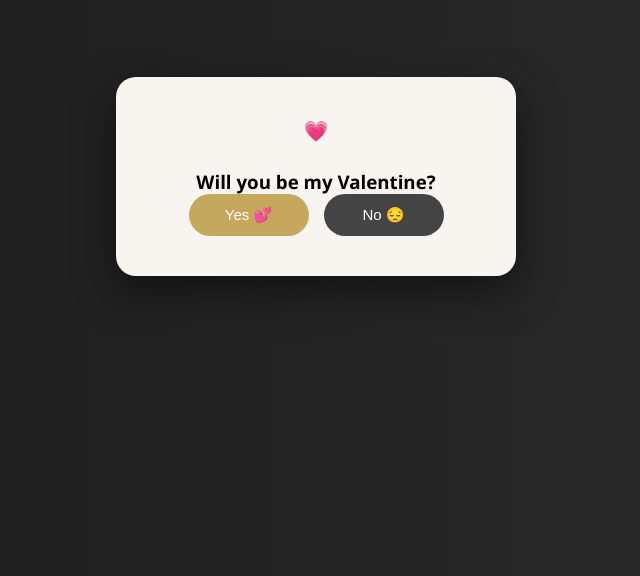
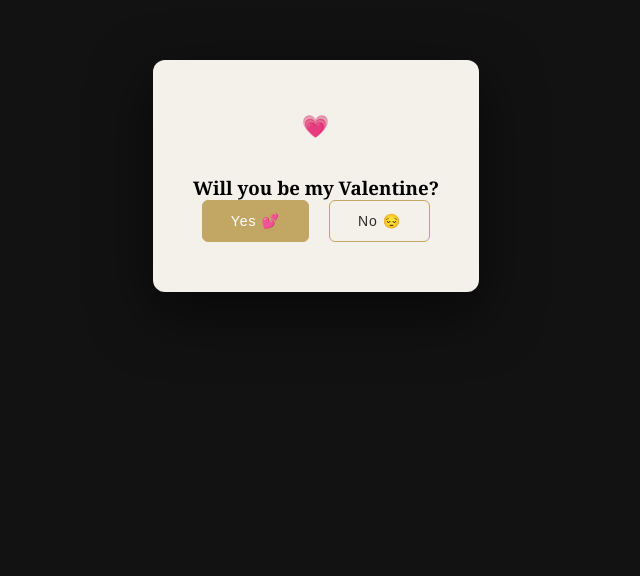
Before and after one commit to Asna-Shahid/valentine-site, a plain HTML site: page index.html in a window 1280 px wide. Shown: the part 224-800 px from the top of the page, without its empty margins (324-964 px from the left). Drawn offline with Linux system fonts and the light colour scheme.

Commit message:
Update style.css

```diff
--- a/style.css
+++ b/style.css
@@ -11,87 +11,82 @@ body {
   display: flex;
   justify-content: center;
   align-items: center;
-  background: linear-gradient(to right, #1c1c1c, #2c2c2c);
-  font-family: 'Segoe UI', sans-serif;
+  background: #121212;
+  font-family: 'Georgia', serif;
   padding: 20px;
-}
-
-/* Container */
-.container {
-  width: 100%;
-  display: flex;
-  justify-content: center;
-  align-items: center;
 }
 
 /* Card */
 .card {
-  background: #f8f5f0;
-  padding: 40px 30px;
-  border-radius: 20px;
-  box-shadow: 0 15px 40px rgba(0,0,0,0.5);
+  background: #f4f1ea;
+  padding: 50px 40px;
+  border-radius: 12px;
   text-align: center;
   width: 100%;
-  max-width: 400px;
+  max-width: 420px;
+  box-shadow: 0 20px 60px rgba(0, 0, 0, 0.6);
+  animation: fadeIn 1.5s ease forwards;
 }
 
-/* Headings */
-h1 {
-  font-size: 36px;
-  margin-bottom: 10px;
+/* Elegant fade animation */
+@keyframes fadeIn {
+  from {
+    opacity: 0;
+    transform: translateY(20px);
+  }
+  to {
+    opacity: 1;
+    transform: translateY(0);
+  }
 }
 
 h2 {
-  font-size: 20px;
-  margin-bottom: 25px;
-  color: #333;
+  font-size: 22px;
+  margin-bottom: 35px;
+  color: #2c2c2c;
+  letter-spacing: 1px;
+}
+
+/* Buttons container */
+.buttons {
+  display: flex;
+  justify-content: center;
+  gap: 20px;
+  flex-wrap: wrap;
 }
 
 /* Buttons */
-.buttons {
-  display: flex;
-  justify-content: center;
-  gap: 15px;
-  flex-wrap: wrap;
+button {
+  padding: 12px 28px;
+  border-radius: 6px;
+  border: 1px solid #c2a663;
+  background: transparent;
+  color: #2c2c2c;
+  font-size: 14px;
+  letter-spacing: 1px;
+  cursor: pointer;
+  transition: all 0.3s ease;
 }
 
-button {
-  padding: 12px 25px;
-  border: none;
-  border-radius: 30px;
-  font-size: 15px;
-  cursor: pointer;
-  transition: 0.3s ease;
-  min-width: 120px;
-}
-
+/* Yes button */
 button:first-child {
-  background-color: #c6a75e;
+  background: #c2a663;
   color: white;
 }
 
 button:first-child:hover {
-  background-color: #b8954f;
-  transform: scale(1.05);
+  background: #a88d4f;
 }
 
-button:last-child {
-  background-color: #444;
-  color: white;
+/* No button */
+button:last-child:hover {
+  background: #e8e4db;
 }
 
-button:last-child:hover {
-  background-color: #222;
-}
-
-/* Mobile adjustments */
+/* Mobile */
 @media (max-width: 480px) {
   .card {
-    padding: 30px 20px;
-  }
-
-  h2 {
-    font-size: 18px;
+    padding: 35px 20px;
   }
 
   button {
```
